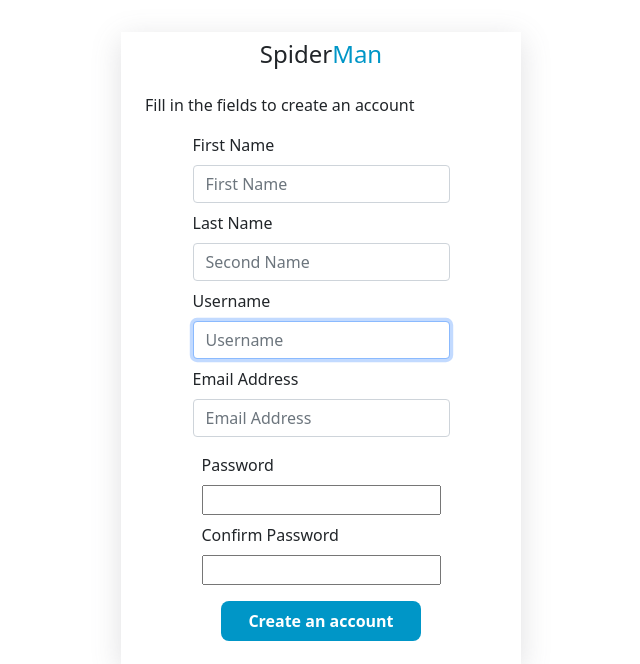
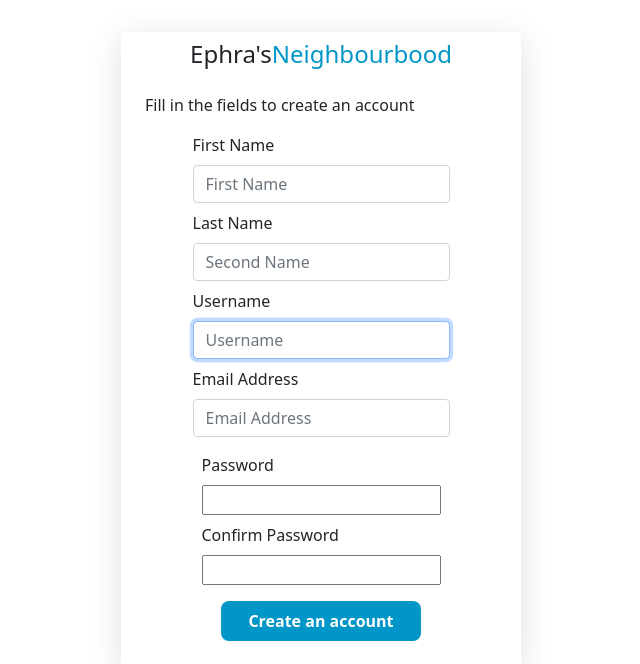
Before and after one commit to Ephrao1/Neighbourhood, a Django app: page /register/ in a window 1280 px wide. Shown: the top 664 px of the page, without its empty margins (319-959 px from the left). Run offline with Django 3.2, Linux system fonts and the light colour scheme; some libraries are stand-ins or nearby versions.

Commit message:
Modify register.html

```diff
--- a/spider/templates/register.html
+++ b/spider/templates/register.html
@@ -106,7 +106,7 @@
                 <div class="d-flex justify-content-space-between align-items-center">
 
                     <div class="login-card px-4 py-2">
-                        <h4 class="fw-light text--center mb-4">Spider<span class="text--primary">Man</span></h4>
+                        <h4 class="fw-light text--center mb-4">Ephra's<span class="text--primary">Neighbourbood</span></h4>
                         <p class="fw-light">Fill in the fields to create an account</p>
                         <form class="d-flex flex-column justify-content-center align-items-center" action=""
                             method="post">
```
